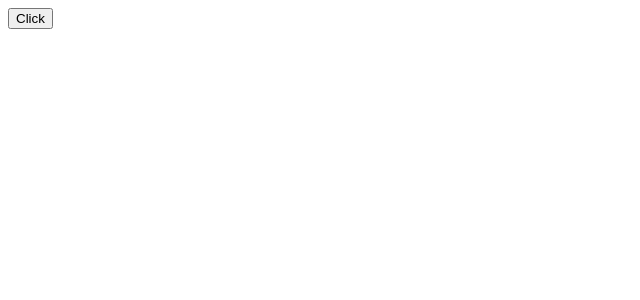
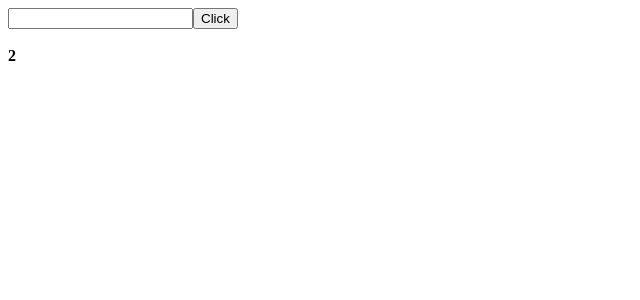
Before and after one commit to JessicaJJBryant/LearnAngular, an Angular app in the folder HospitalManagementSystem/: page / in a window 1280 px wide. Shown: the top 300 px of the page, without its empty margins (0-640 px from the left). Built offline with nearby package versions, Linux system fonts and the light colour scheme.

Commit message:
Learn modules. Use bindings to combine components into a module. Use ngModel with directives and expressions. Interpolate using expressions and mix Angular with HTML

```diff
--- a/HospitalManagementSystem/src/app/app.component.html
+++ b/HospitalManagementSystem/src/app/app.component.html
@@ -1 +1,4 @@
-<input type="button" value="Click" (click)="CallSomeLogic()"/>
+<input type="text" ngModel="someValue"/>
+<input type="button" value="Click" (click)="CallSomeLogic()"/><br>
+<b>{{someValue}}</b> <br>
+<b>{{1+1}}</b>
--- a/HospitalManagementSystem/src/app/app.component.ts
+++ b/HospitalManagementSystem/src/app/app.component.ts
@@ -7,6 +7,7 @@ import { Component } from '@angular/core';
 })
 export class AppComponent {
   title = 'HospitalManagementSystem';
+  someValue:string="";
   CallSomeLogic(){
     alert("Hello");
   }
--- a/HospitalManagementSystem/src/app/app.module.ts
+++ b/HospitalManagementSystem/src/app/app.module.ts
@@ -1,4 +1,4 @@
-import { NgModule } from '@angular/core';
+ import { NgModule } from '@angular/core';
 import { BrowserModule } from '@angular/platform-browser';
 
 import { AppRoutingModule } from './app-routing.module';
```
